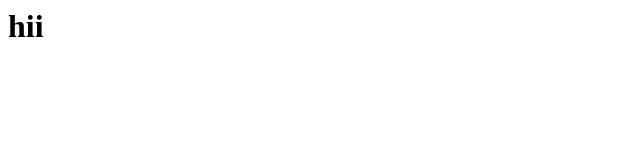
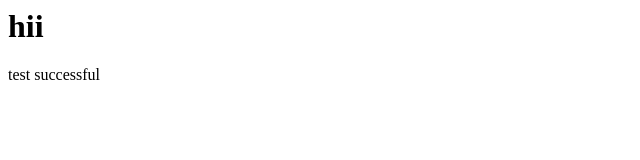
Before and after one commit to RiyaMaheshwari/test, a plain HTML site: page index.htm in a window 1280 px wide. Shown: the full height of the page, 0-640 px from the left. Drawn offline with Linux system fonts and the light colour scheme.

Commit message:
add para

```diff
--- a/index.htm
+++ b/index.htm
@@ -1 +1,2 @@
 <h1>hii</h1>
+<p>test successful</p>
```
